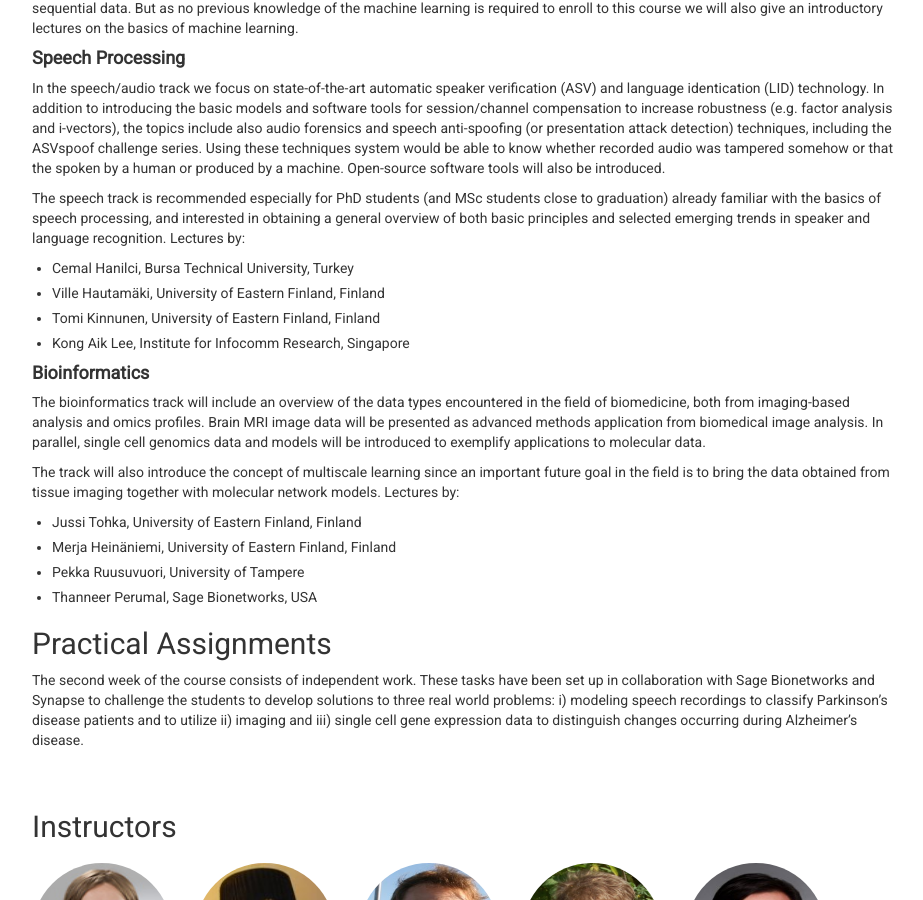
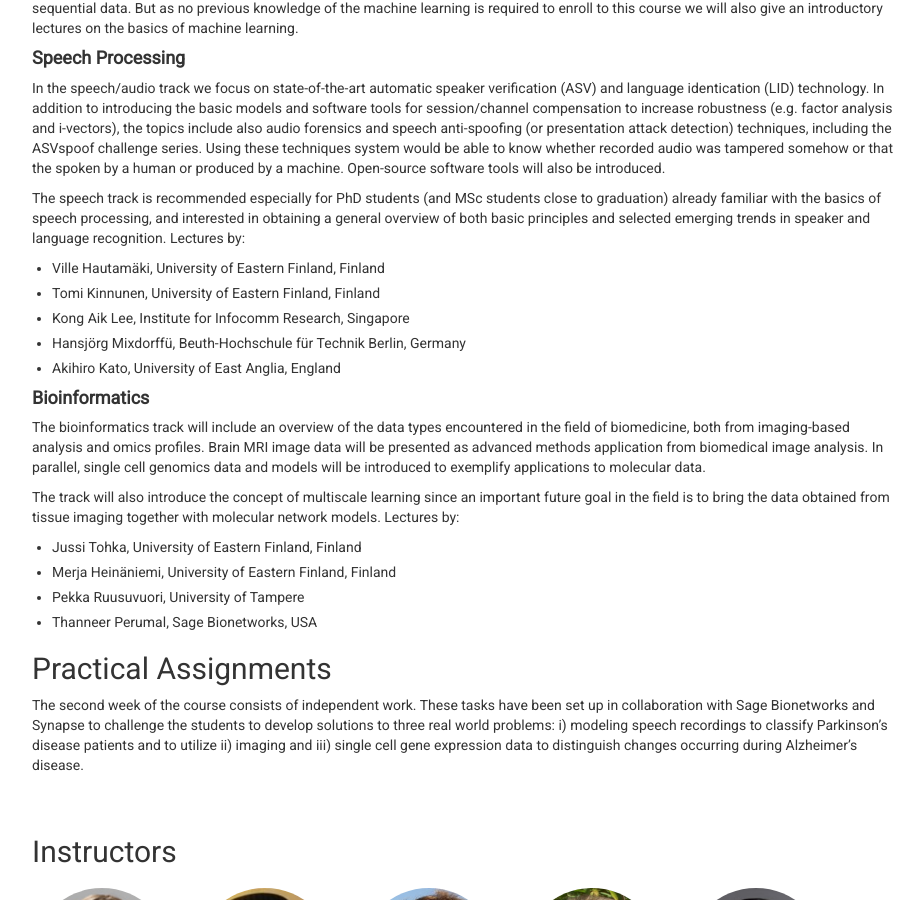
Before and after one commit to abrahamwoubie/Summer_School_RL, a Jekyll site: the page built from index.md, in a window 1280 px wide and 900 px high, scrolled down 1203 px. Shown: the whole window, without its empty margins (173-1096 px from the left). Built offline with Jekyll 4.4.1, drawn with Linux system fonts in a browser that asks for light colours; nearby versions of some CDN libraries.

Commit message:
Updated speech people on front page

```diff
--- a/index.md
+++ b/index.md
@@ -71,10 +71,11 @@ graduation) already familiar with the basics of speech processing, and intereste
 general overview of both basic principles and selected emerging trends in speaker and
 language recognition. Lectures by:
 
-- Cemal Hanilci, Bursa Technical University, Turkey
 - Ville Hautamäki, University of Eastern Finland, Finland
 - Tomi Kinnunen, University of Eastern Finland, Finland
 - Kong Aik Lee,  Institute for Infocomm Research, Singapore
+- Hansjörg Mixdorffü, Beuth-Hochschule für Technik Berlin, Germany
+- Akihiro Kato, University of East Anglia, England
 
 #### **Bioinformatics**
 The bioinformatics track will include an overview of the data types encountered in the field of biomedicine,
```
